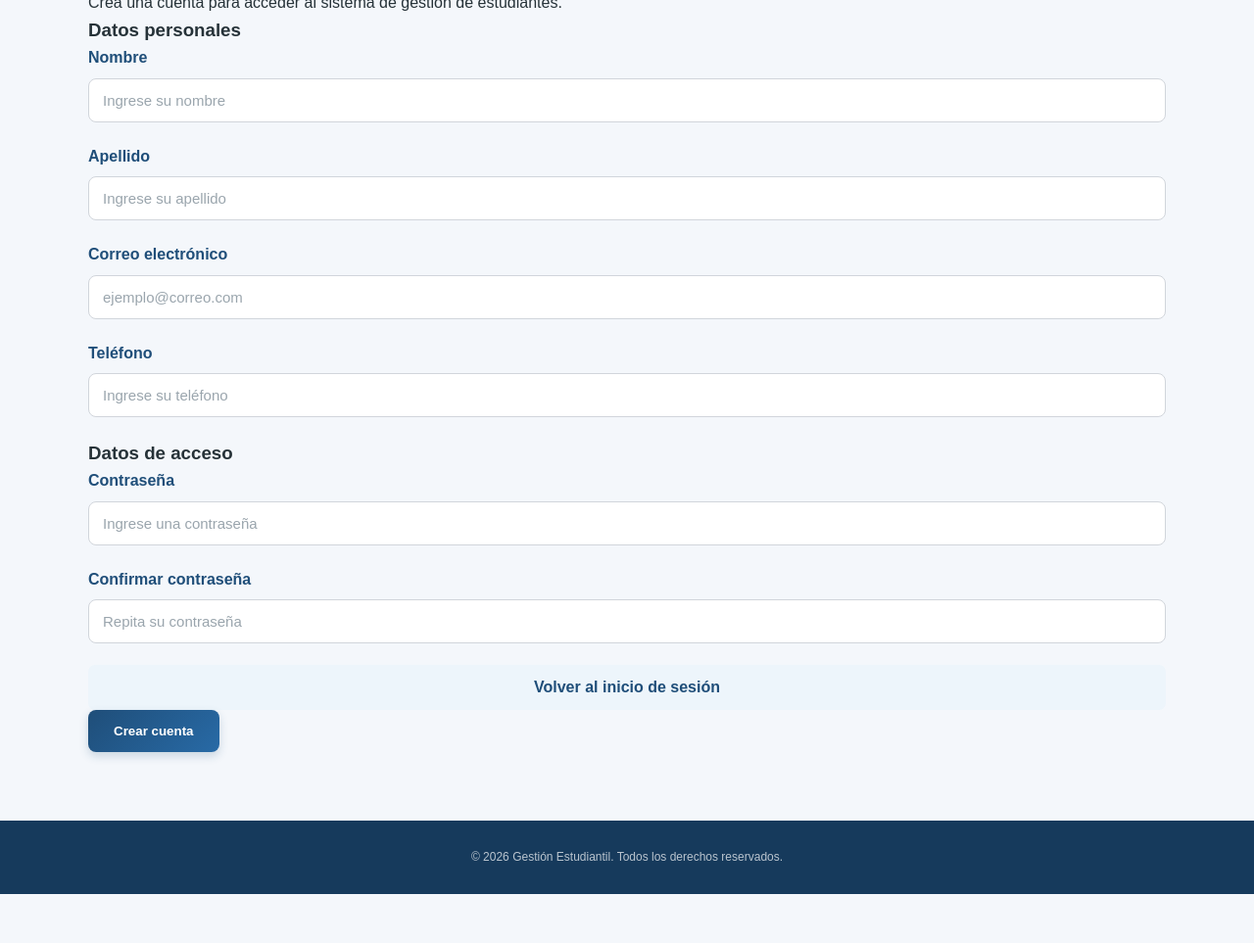
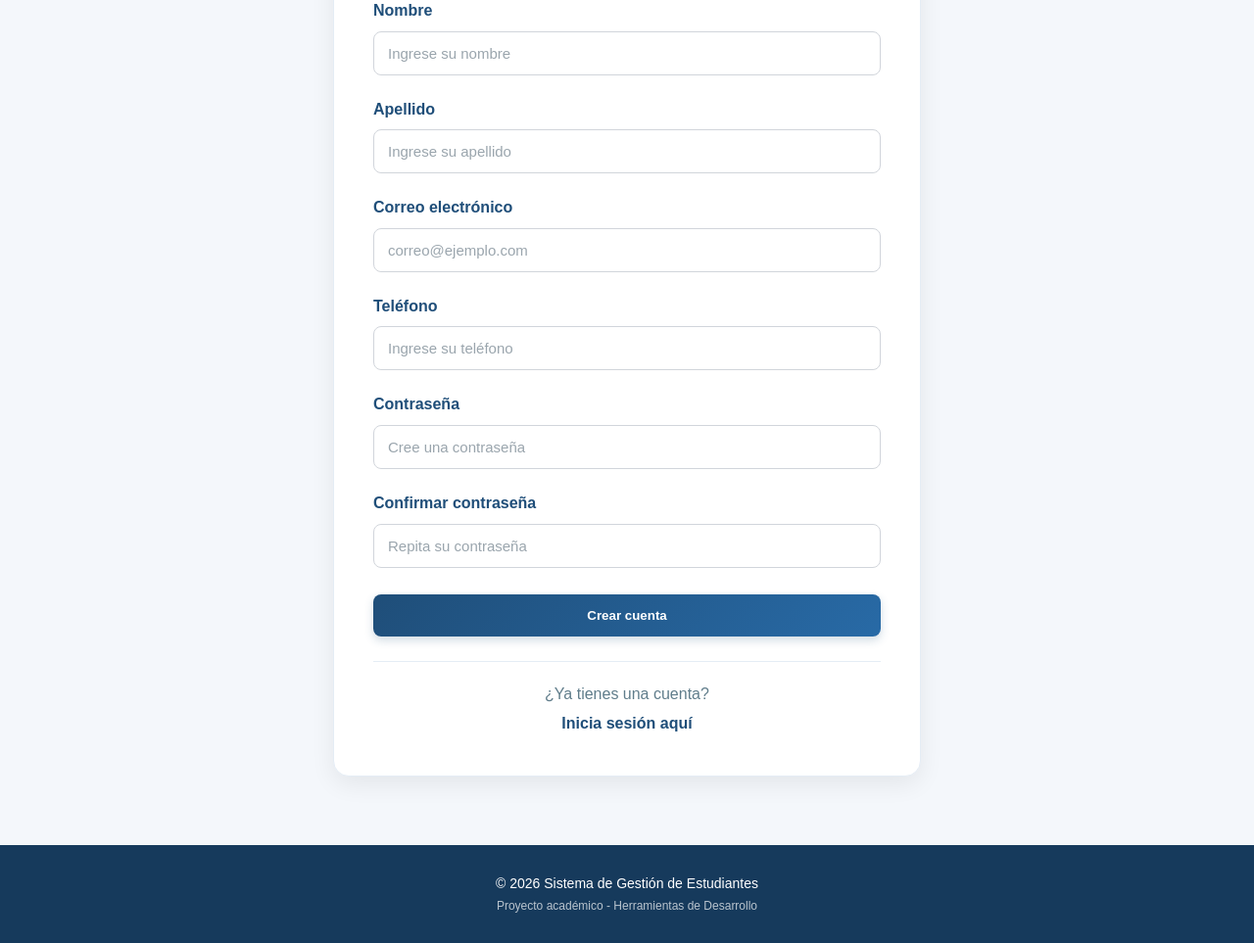
Before and after one commit to AxelCorreaViera/Tarea_herramientasDeDesarrollo, a plain HTML site: page registro-docente.html in a window 1280 px wide. Shown: the part 320-1283 px from the top of the page at 98% size. Before the commit the page ends 1233 px from the top, so only its background shows below. Drawn offline with Linux system fonts and the light colour scheme.

Commit message:
actualizar registro docente

```diff
--- a/registro-docente.html
+++ b/registro-docente.html
@@ -1,3 +1,4 @@
+
 <!DOCTYPE html>
 <html lang="es">
 
@@ -11,103 +12,128 @@
 <body>
 
     <header class="header">
-        <div class="container">
+        <div class="container header-content">
+
             <div class="logo">
+                <div>
                     <h1>Gestión Estudiantil</h1>
                     <p>Registro de docente</p>
+                </div>
             </div>
 
             <nav class="nav">
                 <a href="index.html">Inicio</a>
-                <a href="login.html">Iniciar sesión</a>
             </nav>
+
         </div>
     </header>
 
     <main class="pagina-formulario">
-        <div class="container">
 
-            <div class="formulario-header">
-                <span class="badge">CUENTA DOCENTE</span>
-                <h2>Registrar docente</h2>
-                <p>
-                    Crea una cuenta para acceder al sistema de gestión de estudiantes.
-                </p>
+        <div class="container pad">
+
+            <div class="section-title">
+                <h2>Crear cuenta docente</h2>
             </div>
 
-            <form id="formularioDocente" class="formulario">
+            <div class="formulario-card">
 
-                <div class="formulario-seccion">
-                    <h3>Datos personales</h3>
-
-                    <div class="form-grid">
+                <form id="formularioDocente">
 
                     <div class="campo">
                         <label for="nombre">Nombre</label>
-                            <input type="text" id="nombre" name="nombre" placeholder="Ingrese su nombre">
+                        <input
+                            type="text"
+                            id="nombre"
+                            name="nombre"
+                            placeholder="Ingrese su nombre"
+                            autocomplete="given-name"
+                            required>
                     </div>
 
                     <div class="campo">
                         <label for="apellido">Apellido</label>
-                            <input type="text" id="apellido" name="apellido" placeholder="Ingrese su apellido">
+                        <input
+                            type="text"
+                            id="apellido"
+                            name="apellido"
+                            placeholder="Ingrese su apellido"
+                            autocomplete="family-name"
+                            required>
                     </div>
 
                     <div class="campo">
                         <label for="correo">Correo electrónico</label>
-                            <input type="email" id="correo" name="correo" placeholder="ejemplo@correo.com">
+                        <input
+                            type="email"
+                            id="correo"
+                            name="correo"
+                            placeholder="correo@ejemplo.com"
+                            autocomplete="email"
+                            required>
                     </div>
 
                     <div class="campo">
                         <label for="telefono">Teléfono</label>
-                            <input type="tel" id="telefono" name="telefono" placeholder="Ingrese su teléfono">
+                        <input
+                            type="tel"
+                            id="telefono"
+                            name="telefono"
+                            placeholder="Ingrese su teléfono"
+                            autocomplete="tel"
+                            required>
                     </div>
-
-                    </div>
-                </div>
-
-                <div class="formulario-seccion">
-                    <h3>Datos de acceso</h3>
-
-                    <div class="form-grid">
 
                     <div class="campo">
                         <label for="contrasena">Contraseña</label>
-                            <input type="password" id="contrasena" name="contrasena"
-                                placeholder="Ingrese una contraseña">
+                        <input
+                            type="password"
+                            id="contrasena"
+                            name="contrasena"
+                            placeholder="Cree una contraseña"
+                            autocomplete="new-password"
+                            minlength="8"
+                            required>
                     </div>
 
                     <div class="campo">
-                            <label for="confirmarContrasena">
-                                Confirmar contraseña
-                            </label>
-                            <input type="password" id="confirmarContrasena" name="confirmarContrasena"
-                                placeholder="Repita su contraseña">
+                        <label for="confirmarContrasena">Confirmar contraseña</label>
+                        <input
+                            type="password"
+                            id="confirmarContrasena"
+                            name="confirmarContrasena"
+                            placeholder="Repita su contraseña"
+                            autocomplete="new-password"
+                            minlength="8"
+                            required>
                     </div>
-
-                    </div>
-                </div>
-
-                <div class="formulario-acciones">
-                    <a href="login.html" class="btn-secundario">
-                        Volver al inicio de sesión
-                    </a>
 
                     <button type="submit" class="btn">
                         Crear cuenta
                     </button>
-                </div>
 
                 </form>
 
+                <div class="registro">
+                    <p>¿Ya tienes una cuenta?</p>
+                    <a href="login.html">Inicia sesión aquí</a>
                 </div>
+
+            </div>
+
+        </div>
+
     </main>
 
     <footer class="footer">
         <div class="container">
-            <p>&copy; 2026 Gestión Estudiantil. Todos los derechos reservados.</p>
+            <p>© 2026 Sistema de Gestión de Estudiantes</p>
+            <p>Proyecto académico - Herramientas de Desarrollo</p>
         </div>
     </footer>
+
     <script src="script.js"></script>
+
 </body>
 
 </html>
```
Lines whose indentation alone changed are shown as unchanged.
